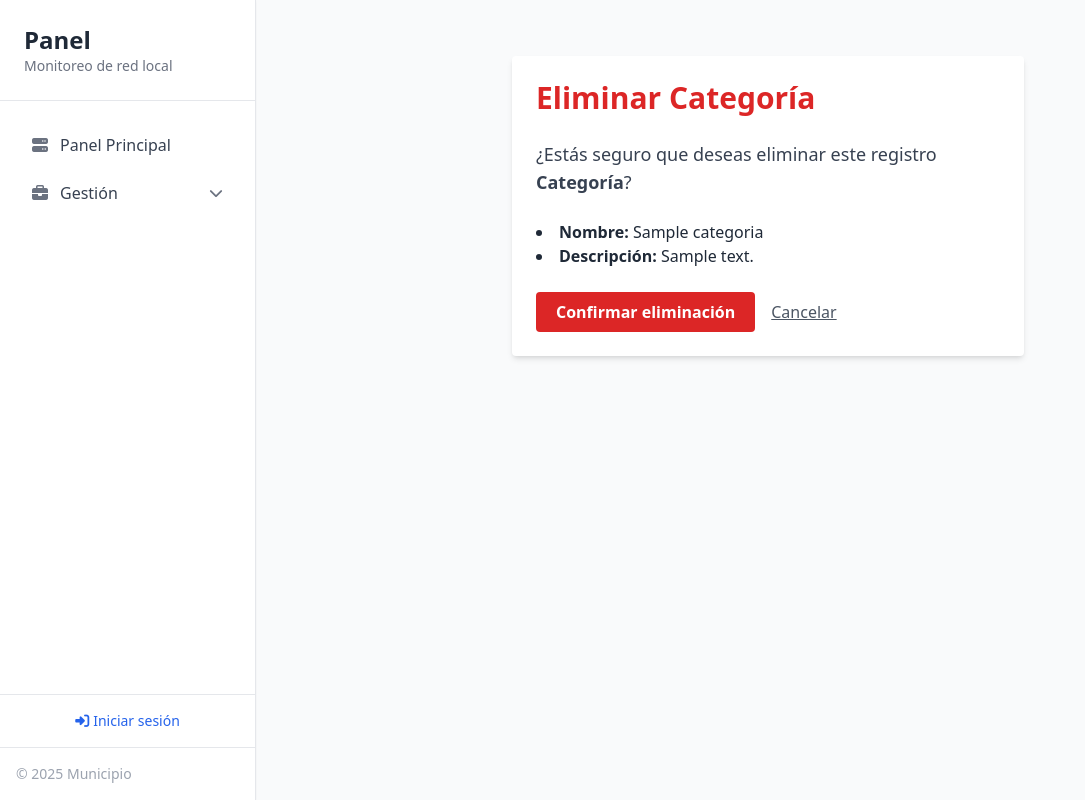
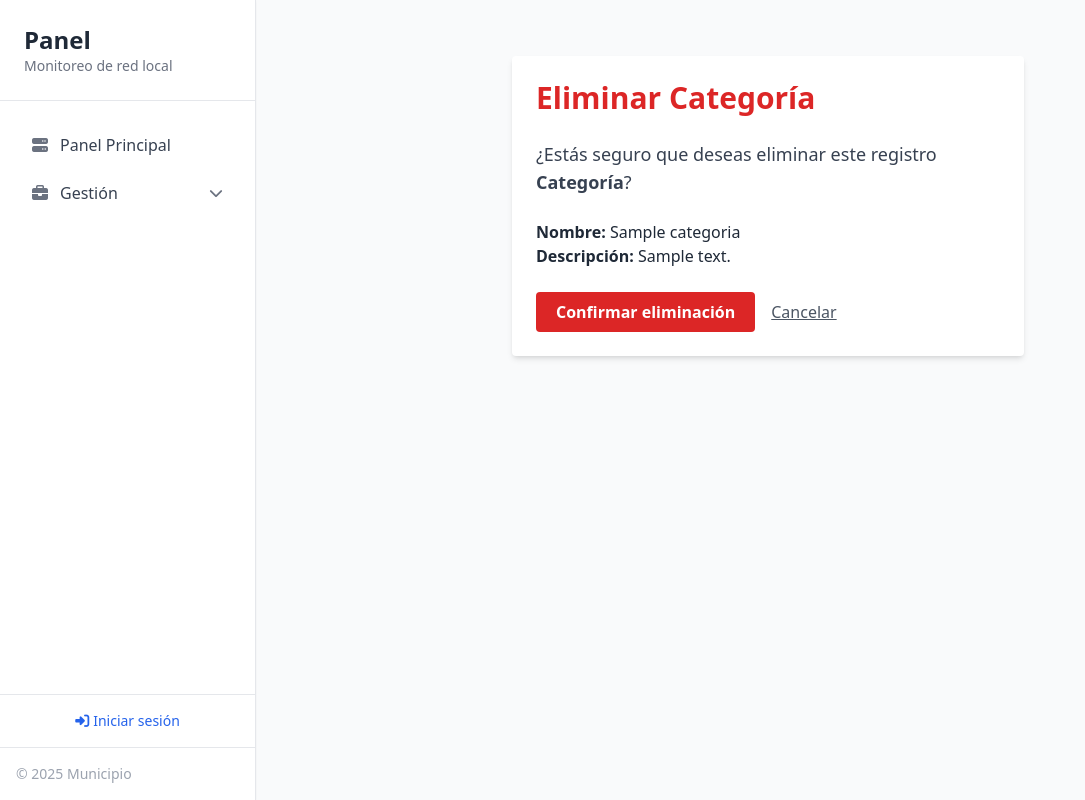
Before and after one commit to hectoru2001/monitoreo, a Django app: page /gestion/categorias/eliminar/1/ in a window 1280 px wide. Shown: the whole page, without its empty margins (0-1085 px from the left). Run offline with Django 5.2, Linux system fonts and the light colour scheme; tables that the repository leaves empty hold one stand-in row (values such as "Sample post"); some libraries are stand-ins or nearby versions.

Commit message:
Se realizan cambios

```diff
--- a/apps/gestion/templates/categorias/eliminar.html
+++ b/apps/gestion/templates/categorias/eliminar.html
@@ -12,7 +12,7 @@
         ¿Estás seguro que deseas eliminar este registro <strong>{{ tipo }}</strong>?
     </p>
 
-    <ul class="mb-6 list-disc list-inside text-gray-800">
+    <ul class="mb-6 list-disc list-none text-gray-800">
         <li><strong>Nombre:</strong> {{ objeto.nombre }}</li>
         {% if tipo == "Servidor" %}
             <li><strong>IP:</strong> {{ objeto.ip }}</li>
--- a/apps/gestion/templates/servidores/eliminar.html
+++ b/apps/gestion/templates/servidores/eliminar.html
@@ -12,7 +12,7 @@
         ¿Estás seguro que deseas eliminar este registro <strong>{{ tipo }}</strong>?
     </p>
 
-    <ul class="mb-6 list-disc list-inside text-gray-800">
+    <ul class="mb-6 list-disc list-none text-gray-800">
         <li><strong>Nombre:</strong> {{ objeto.nombre }}</li>
         {% if tipo == "Servidor" %}
             <li><strong>IP:</strong> {{ objeto.ip }}</li>
```
